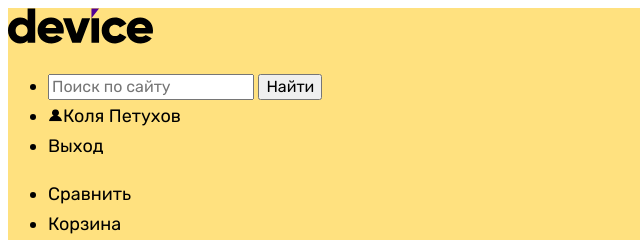
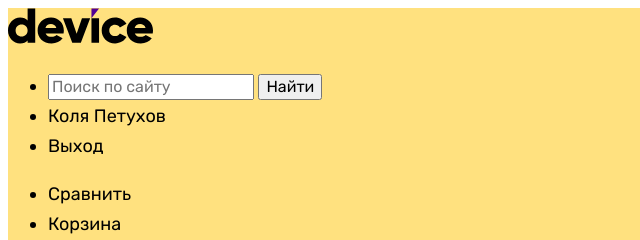
Before and after one commit to htmlacademy-htmlcss/1872141-device-33, a plain HTML site: page catalog.html in a window 1280 px wide. Shown: the top 240 px of the page, 0-640 px from the left. Drawn offline with Linux system fonts and the light colour scheme.

Commit message:
Исправил замечания.

```diff
--- a/styles/styles.css
+++ b/styles/styles.css
@@ -29,8 +29,7 @@ body {
   color: #000000;
   background-color: #ffffff;
 }
-/* Вижу, что можно объединить  селекторы по классу button и link,
-но пока этого не делаю, чтобы не запутаться*/
+
 .button {
   font-family: "raleway", sans-serif;
   font-weight: 800;
@@ -72,12 +71,6 @@ body {
   font-weight: inherit;
   line-height: inherit;
   text-transform: none;
-}
-/* Это сделал просто для пробы.*/
-.log_in::before {
-  content: url('../images/icon/icon_login.svg');
-  background-repeat: no-repeat;
-  background-position: center;
 }
 
 .log_out {
@@ -137,7 +130,7 @@ body {
   text-transform: none;
 }
 
-h3 {
+.benefits_list h3 {
   font-family: "raleway", sans-serif;
   font-weight: 800;
   font-size: 50px;
```
